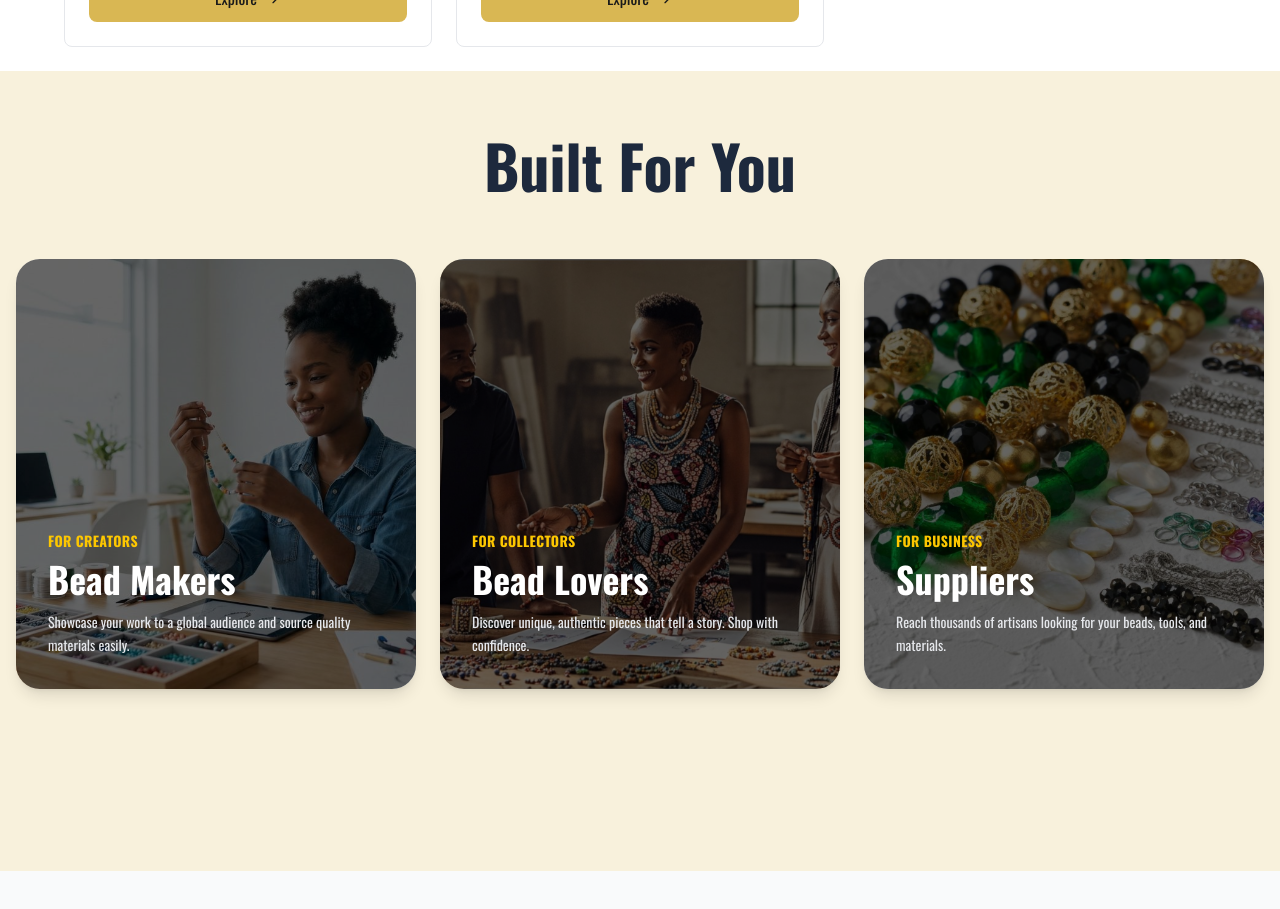
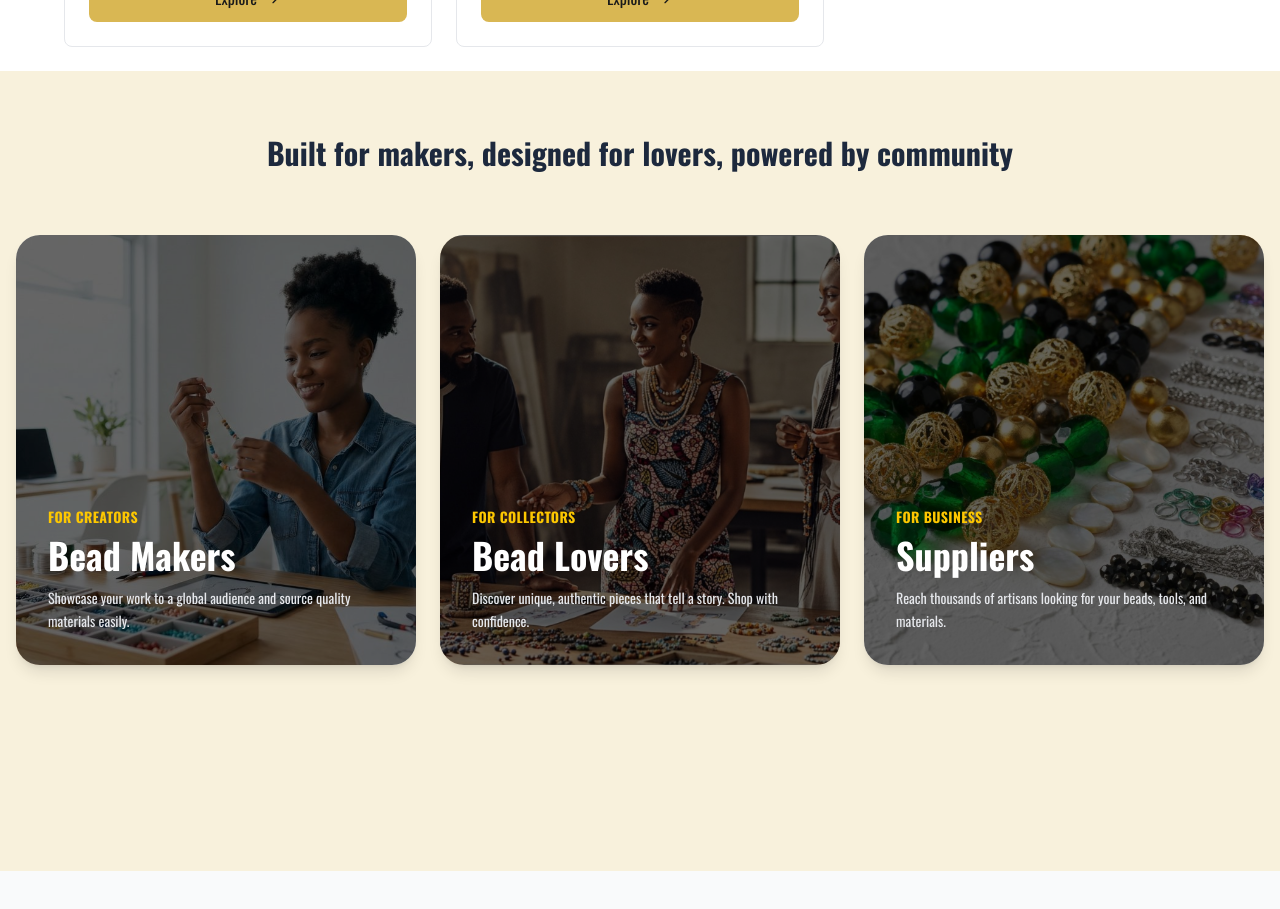
Before and after one commit to Gbolahan007/beaders, a Next.js app: page / in a window 1280 px wide. Shown: the part 3100-4009 px from the top of the page. Built offline with nearby package versions, Linux system fonts and the light colour scheme.

Commit message:
updated body

```diff
--- a/app/components/ui/HomeBeads.tsx
+++ b/app/components/ui/HomeBeads.tsx
@@ -34,8 +34,8 @@ export default function HomeBeads() {
     <main className="min-h-screen bg-[#d9b753]/20 flex flex-col">
       {/* Header */}
       <div className="py-16 px-4">
-        <h1 className="text-center text-5xl md:text-6xl font-bold text-slate-800">
-          Built For You
+        <h1 className="text-center text-xl md:text-3xl font-bold text-slate-800">
+          Built for makers, designed for lovers, powered by community
         </h1>
       </div>
 
--- a/package.json
+++ b/package.json
@@ -9,6 +9,7 @@
     "lint": "eslint"
   },
   "dependencies": {
+    "gsap": "^3.13.0",
     "lucide-react": "^0.555.0",
     "next": "16.0.6",
     "react": "19.2.0",
```
Also changed, not shown: 1 other file (tests, documents, lock files or other folders).
